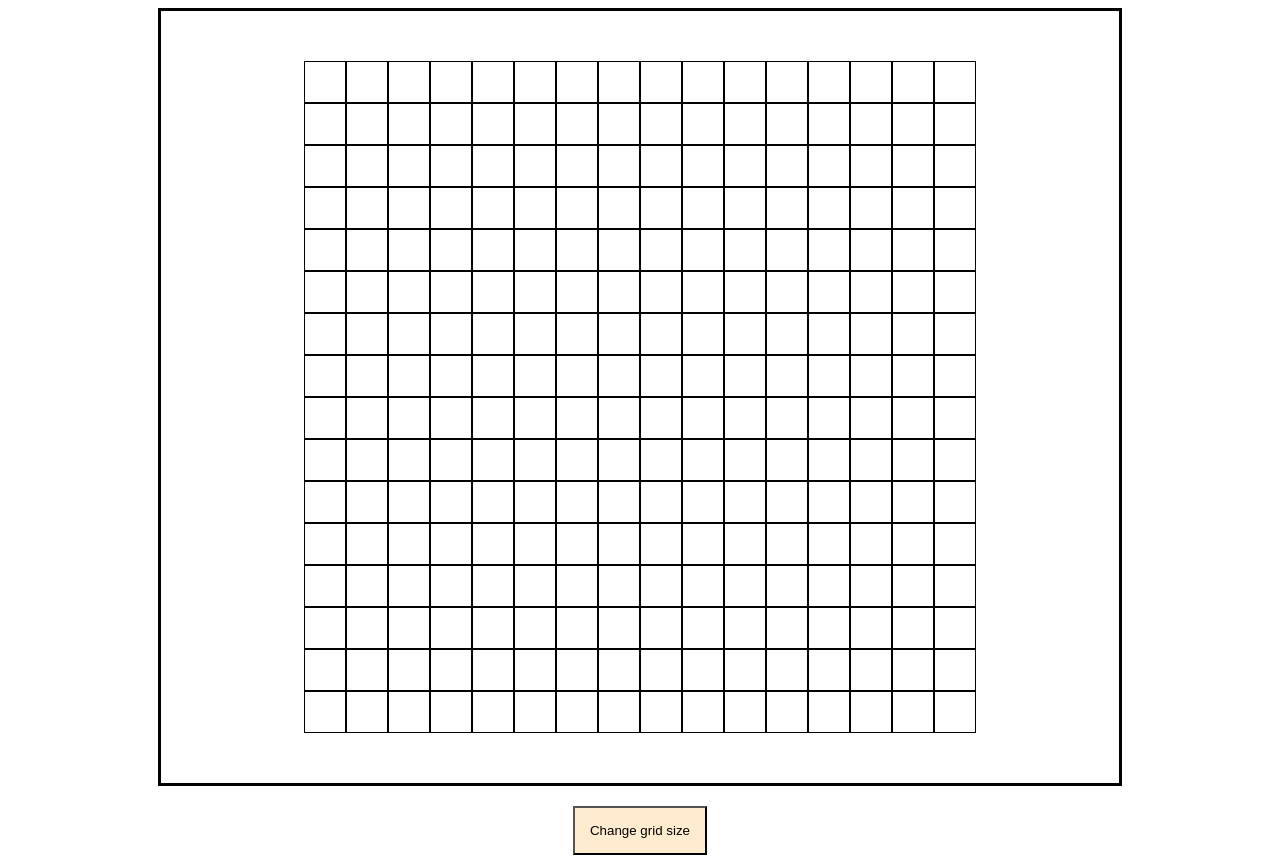
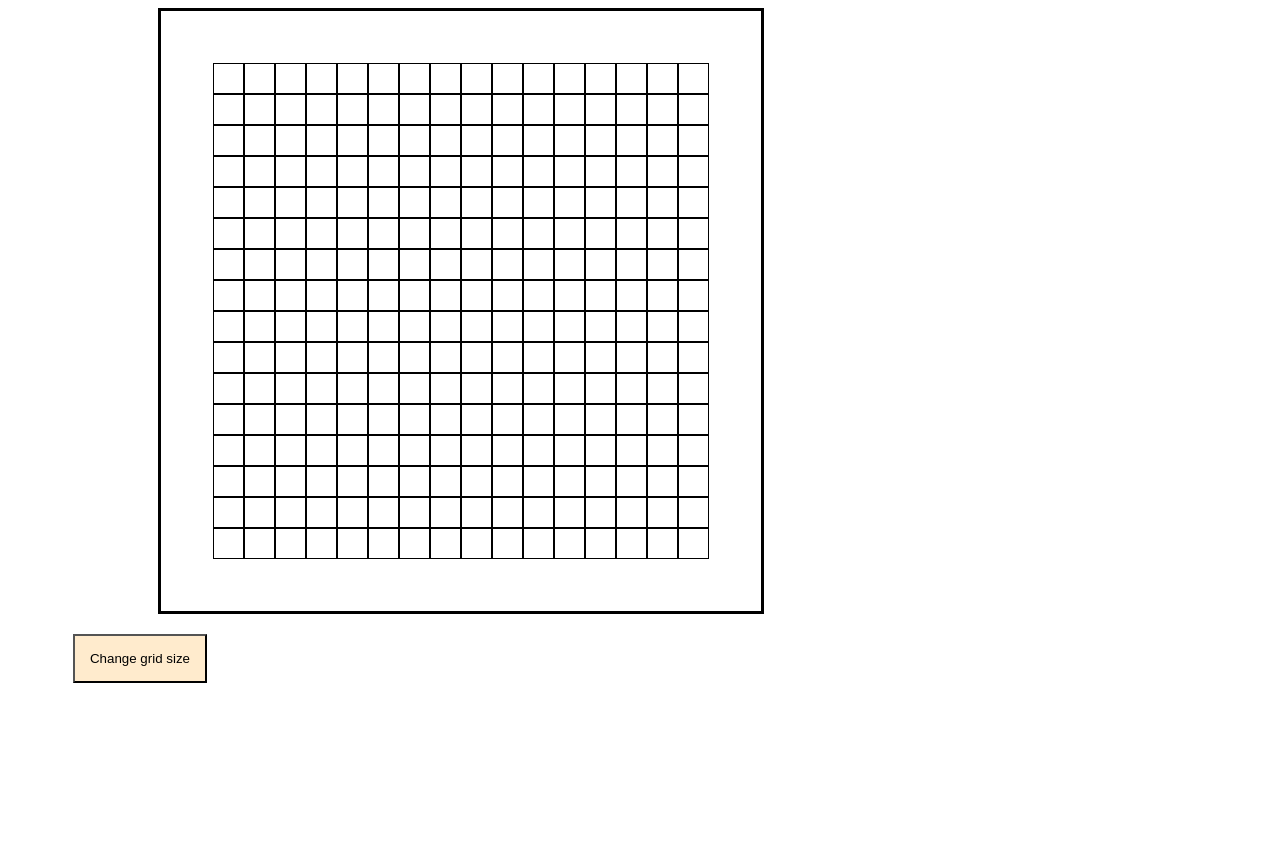
Before and after one commit to L-Howard/Etch-a-Sketch, a plain HTML site: page index.html in a window 1280 px wide. After the commit the page ends 800 px from the top, so only its background shows below. Drawn offline with Linux system fonts and the light colour scheme.

Commit message:
Finished implementing resize button grid stays the same size and boxes resize to fit container

```diff
--- a/JavaScript.js
+++ b/JavaScript.js
@@ -8,13 +8,17 @@ function createRows (rows) {
         const divrow = container.appendChild(document.createElement("div"));
         i2 = 0;
         divrow.classList.add("divrow");
+        divrow.style.flexShrink = "1";
         while(i2 < rows){
 
 
         const div = divrow.appendChild(document.createElement("div"));
         div.classList.add("box");
-        div.style.padding = "20px";
+        const boxSize = Math.floor(500 / rows);
+        div.style.height = `${boxSize}px`;
+        div.style.width = `${boxSize}px`;
         div.style.border = "1px solid black";
+
 
         i2 ++;
     }
@@ -38,6 +42,14 @@ const button = document.querySelector("button")
 
 button.addEventListener("click", function (){
     size = prompt("How many squares per side? Max: 100");
+
+    if(size > 100 || size <= 0) {
+        alert("Invalid size");
+
+    }
+    else {
+
+
     allRows = document.querySelectorAll(".divrow")
     allRows.forEach(row => {
         row.remove()
@@ -46,5 +58,5 @@ button.addEventListener("click", function (){
 
 
     createRows(size);
-
+    }
 })
--- a/style.css
+++ b/style.css
@@ -7,6 +7,8 @@
     margin-right: 150px;
     justify-content: center;
     align-items: center;
+    width: 500px;
+    height: 500px;
 
 }
 
@@ -21,4 +23,9 @@
 button {
     padding: 15px;
     background-color: blanchedalmond;
+    margin-right: 1000px;
 }
+
+.box {
+    box-sizing: border-box;
+}
```
